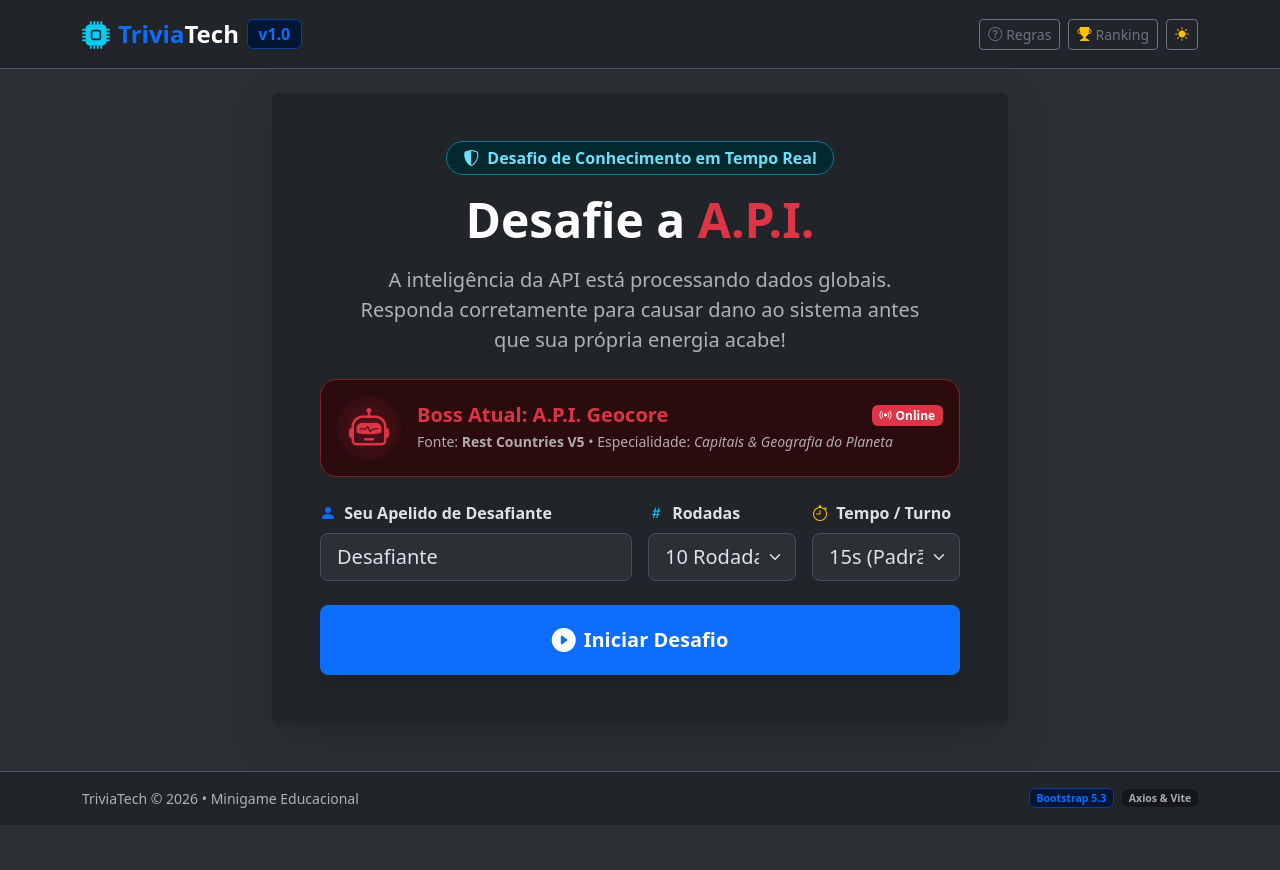
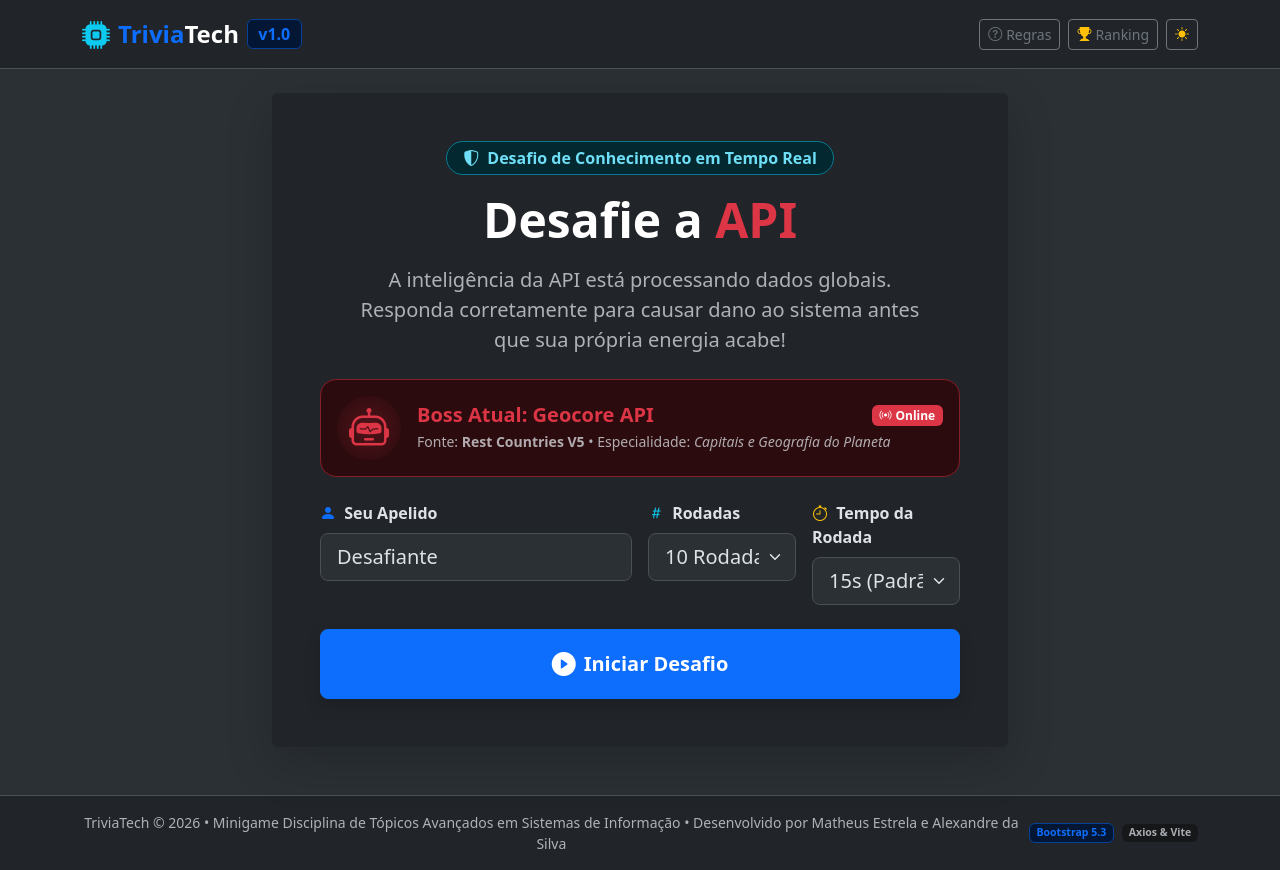
Before and after one commit to theVyke/PJAC-TASI2-TriviaTech, a website built with Vite: page index.html in a window 1280 px wide. Before the commit the page ends 825 px from the top, so only its background shows below. Built offline with nearby package versions, Linux system fonts and the light colour scheme; no server answers.

Commit message:
update: alteração basica nos textos

```diff
--- a/index.html
+++ b/index.html
@@ -60,7 +60,7 @@
           </div>
 
           <h1 class="display-5 fw-bold text-body-emphasis mb-3">
-            Desafie a <span class="text-danger">A.P.I.</span>
+            Desafie a <span class="text-danger">API</span>
           </h1>
           <p class="lead text-body-secondary mb-4 mx-auto" style="max-width: 600px;">
             A inteligência da API está processando dados globais. Responda corretamente para causar dano ao sistema antes que sua própria energia acabe!
@@ -74,11 +74,11 @@
               </div>
               <div class="flex-grow-1">
                 <div class="d-flex justify-content-between align-items-center flex-wrap gap-1">
-                  <h5 class="fw-bold mb-0 text-danger">Boss Atual: A.P.I. Geocore</h5>
+                  <h5 class="fw-bold mb-0 text-danger">Boss Atual: Geocore API</h5>
                   <span class="badge bg-danger text-white"><i class="bi bi-broadcast me-1"></i>Online</span>
                 </div>
                 <p class="mb-0 text-body-secondary small mt-1">
-                  Fonte: <strong>Rest Countries V5</strong> • Especialidade: <em>Capitais & Geografia do Planeta</em>
+                  Fonte: <strong>Rest Countries V5</strong> • Especialidade: <em>Capitais e Geografia do Planeta</em>
                 </p>
               </div>
             </div>
@@ -89,7 +89,7 @@
             <div class="row g-3 mb-4">
               <div class="col-12 col-md-6">
                 <label for="input-player-name" class="form-label fw-semibold">
-                  <i class="bi bi-person-fill text-primary me-1"></i> Seu Apelido de Desafiante
+                  <i class="bi bi-person-fill text-primary me-1"></i> Seu Apelido
                 </label>
                 <input type="text" class="form-control form-control-lg bg-body-tertiary" id="input-player-name" placeholder="Ex: DevExplorer" maxlength="15" value="Desafiante" required />
               </div>
@@ -107,7 +107,7 @@
 
               <div class="col-6 col-md-3">
                 <label for="select-timer" class="form-label fw-semibold">
-                  <i class="bi bi-stopwatch text-warning me-1"></i> Tempo / Turno
+                  <i class="bi bi-stopwatch text-warning me-1"></i> Tempo da Rodada
                 </label>
                 <select class="form-select form-select-lg bg-body-tertiary" id="select-timer">
                   <option value="15" selected>15s (Padrão)</option>
@@ -292,7 +292,7 @@
        ====================================================================== -->
   <footer class="py-3 border-top border-body-secondary bg-body text-center text-body-secondary small">
     <div class="container-lg d-flex flex-column flex-sm-row justify-content-between align-items-center gap-2">
-      <div>TriviaTech &copy; 2026 • Minigame Educacional</div>
+      <div>TriviaTech &copy; 2026 • Minigame Disciplina de Tópicos Avançados em Sistemas de Informação • Desenvolvido por Matheus Estrela e Alexandre da Silva</div>
       <div class="d-flex align-items-center gap-2">
         <span class="badge bg-primary-subtle text-primary border border-primary-subtle">Bootstrap 5.3</span>
         <span class="badge bg-secondary-subtle text-secondary-emphasis">Axios & Vite</span>
```
